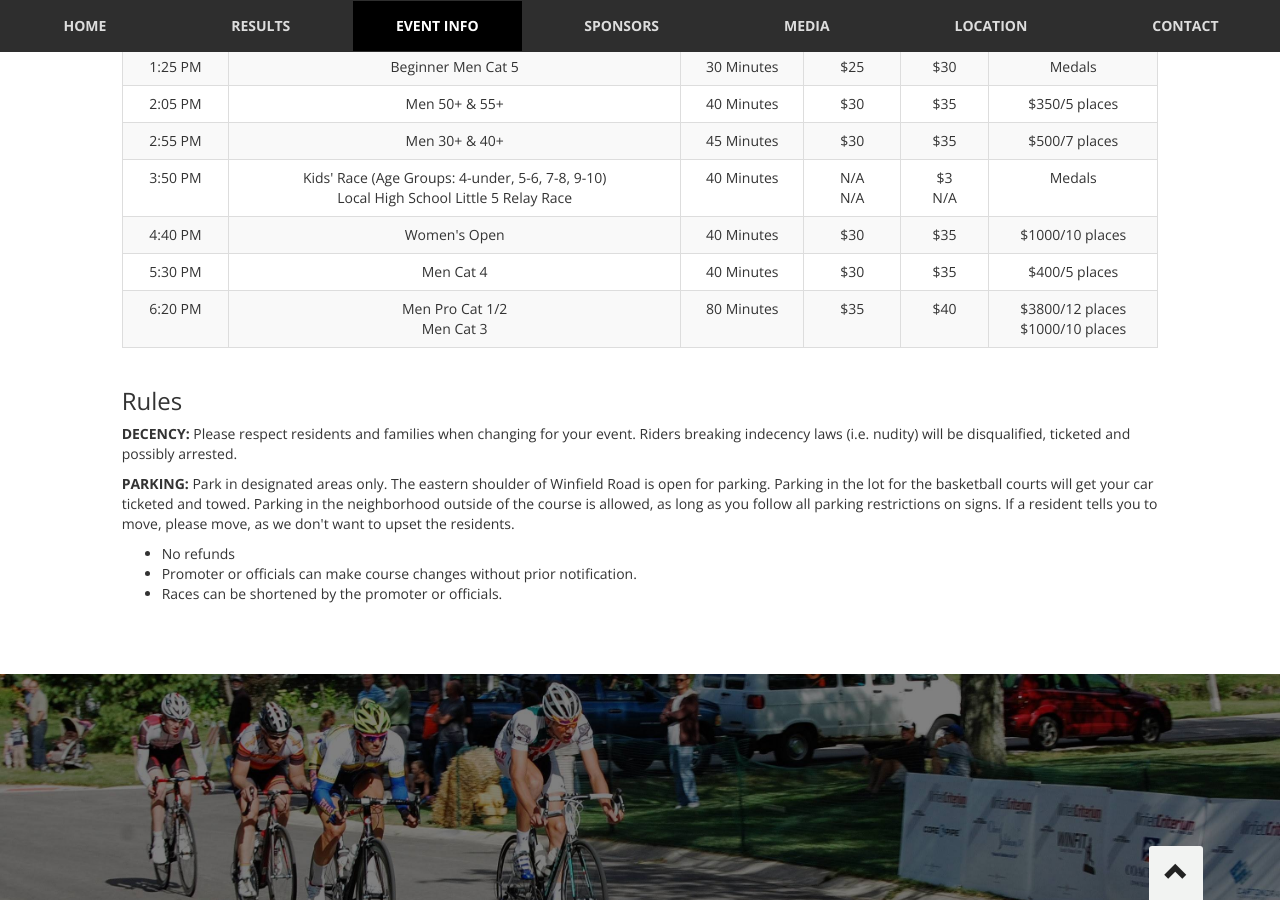
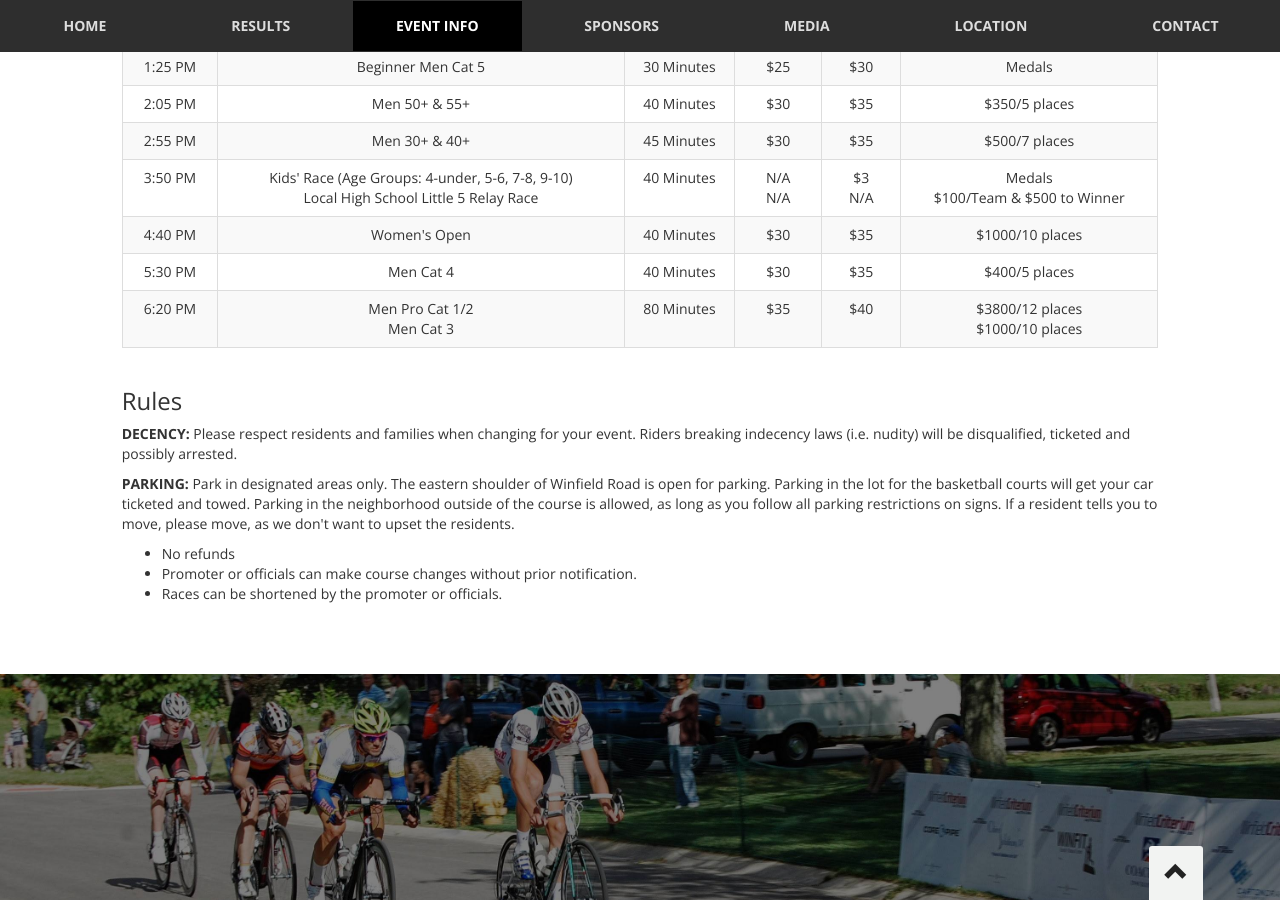
Before and after one commit to winfieldcriterium/winfieldcriterium.github.io, a Jekyll site: the page built from index.html, in a window 1280 px wide and 900 px high, scrolled down 4420 px. Built offline with Jekyll 4.4.1, drawn with Linux system fonts in a browser that asks for light colours; nearby versions of some CDN libraries; Markdown is read by kramdown in place of the engine named in the settings.

Commit message:
prize little 500

```diff
--- a/index.html
+++ b/index.html
@@ -262,7 +262,7 @@ layout: default
             <td>40 Minutes</td>
             <td>N/A<br />N/A</td>
             <td>$3<br />N/A</td>
-            <td>Medals</td>
+            <td>Medals<br />$100/Team &amp; $500 to Winner</td>
           </tr>
           <tr>
             <td>4:40 PM</td>
```
